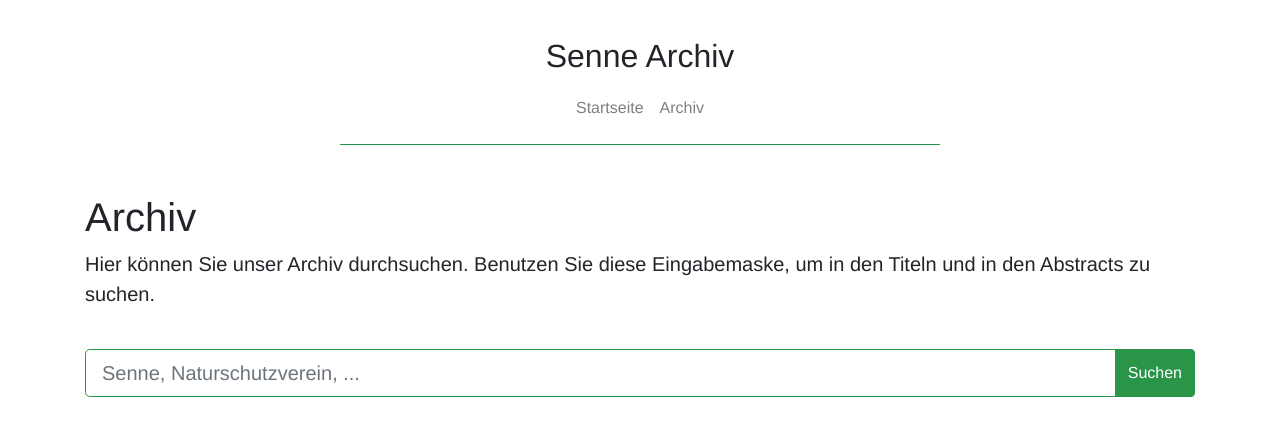
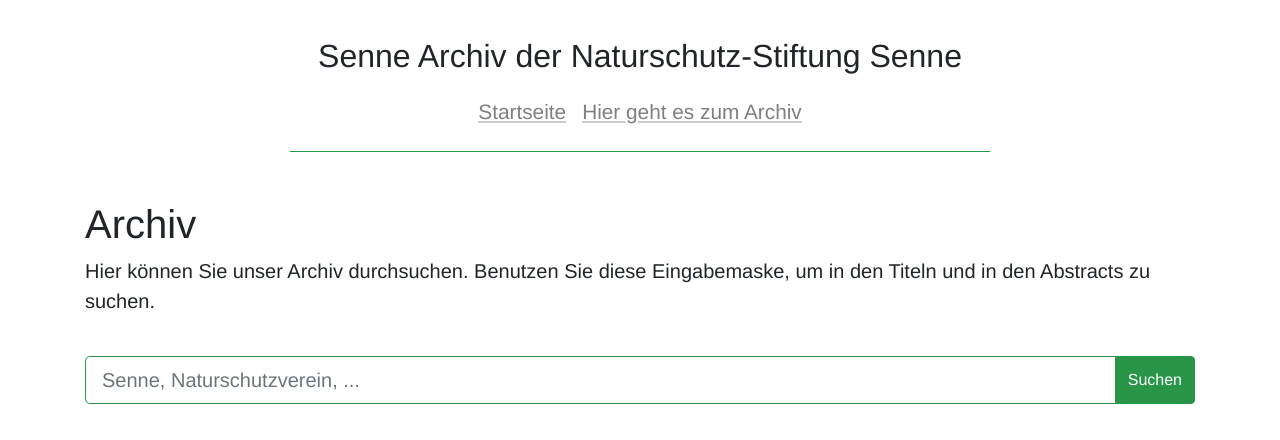
Before and after one commit to n2o/senne-archive-django, a Django app: page /archiv/ in a window 1280 px wide. Shown: the top 440 px of the page. Run offline with Django 3.2, Linux system fonts and the light colour scheme; style sheets or scripts are compiled from the project's sources; some libraries are stand-ins or nearby versions.

Commit message:
Make frontpage and nav links bigger

```diff
--- a/senne/templates/assets/css/common.sass
+++ b/senne/templates/assets/css/common.sass
@@ -1,7 +1,7 @@
 // Dividers
 .underline
   border-top: 1px solid $primary-color
-  width: 600px
+  width: 700px
   margin: 0.5em auto 0
   padding-bottom: 3em
 
--- a/senne/templates/assets/css/site.sass
+++ b/senne/templates/assets/css/site.sass
@@ -58,3 +58,12 @@
 
 a.btn-white
   color: white !important
+
+.nav-link
+  font-size: 1.3rem
+  text-decoration: underline
+  text-decoration-color: #ccc
+
+// Frontpage decoration
+.frontpage-content
+  font-size: 1.2rem
--- a/senne/templates/base.html
+++ b/senne/templates/base.html
@@ -23,7 +23,7 @@
 
 <div id="site-header-wrapper" class="text-center">
   <span id="site-header">
-    Senne Archiv
+    Senne Archiv der Naturschutz-Stiftung Senne
   </span>
 </div>
 
@@ -39,7 +39,7 @@
           Startseite
         </a>
         <a class="nav-item nav-link" href="{% url 'archive:index' %}">
-          Archiv
+          Hier geht es zum Archiv
         </a>
       </div>
     </div>
```
Also changed, not shown: frontpage/templates/frontpage/index.html (+9 -3 lines).
